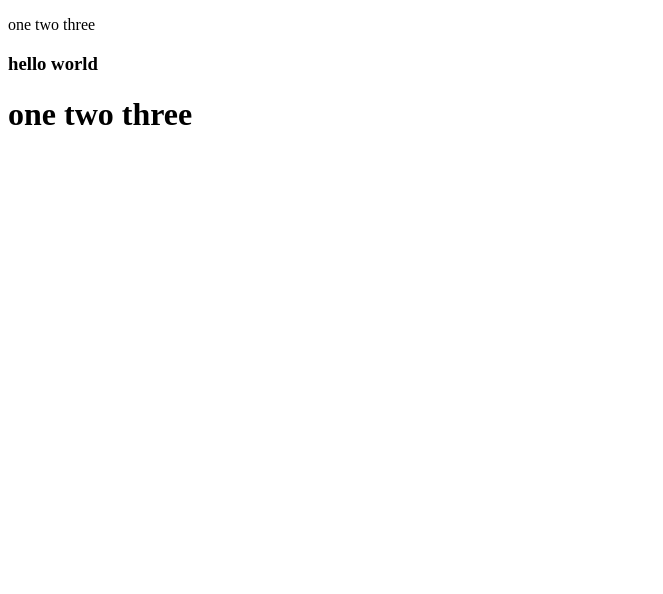
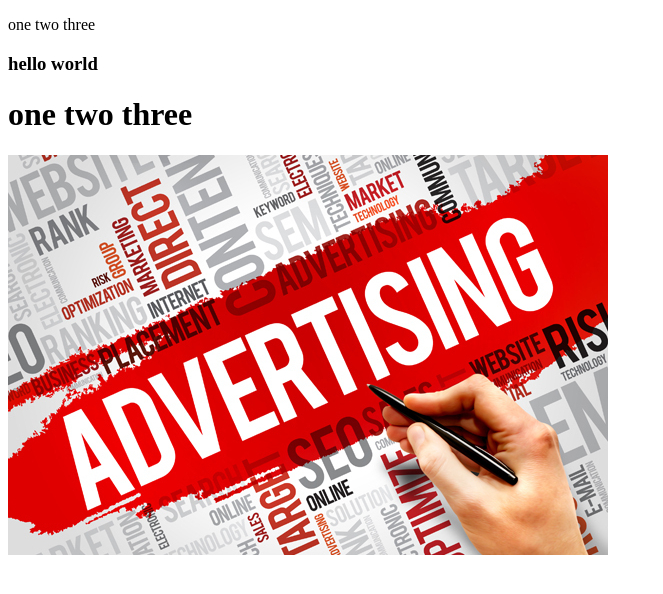
Before and after one commit to 3098maisha/My-first-repo, a plain HTML site: page index.html in a window 1280 px wide. Shown: the whole page, without its empty margins (0-663 px from the left). Drawn offline with Linux system fonts and the light colour scheme.

Commit message:
Added image

```diff
--- a/index.html
+++ b/index.html
@@ -10,6 +10,7 @@
     <p>one two three </p>
     <h3>hello world</h3>
     <h1>one two three</h1>
+    <img src="advertising-word-block.jpg" alt="">
 
 </body>
 </html>
```
Also changed, not shown: advertising-word-block.jpg (added).
